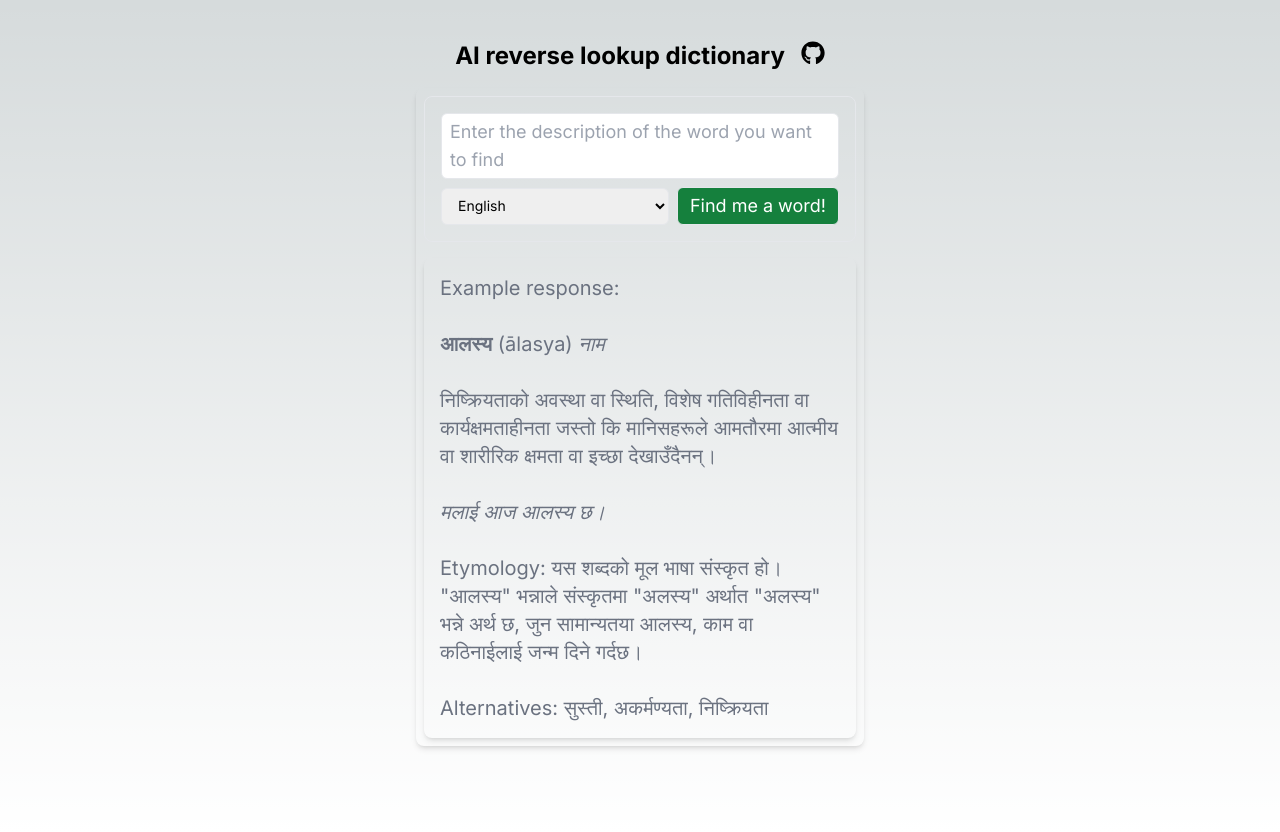
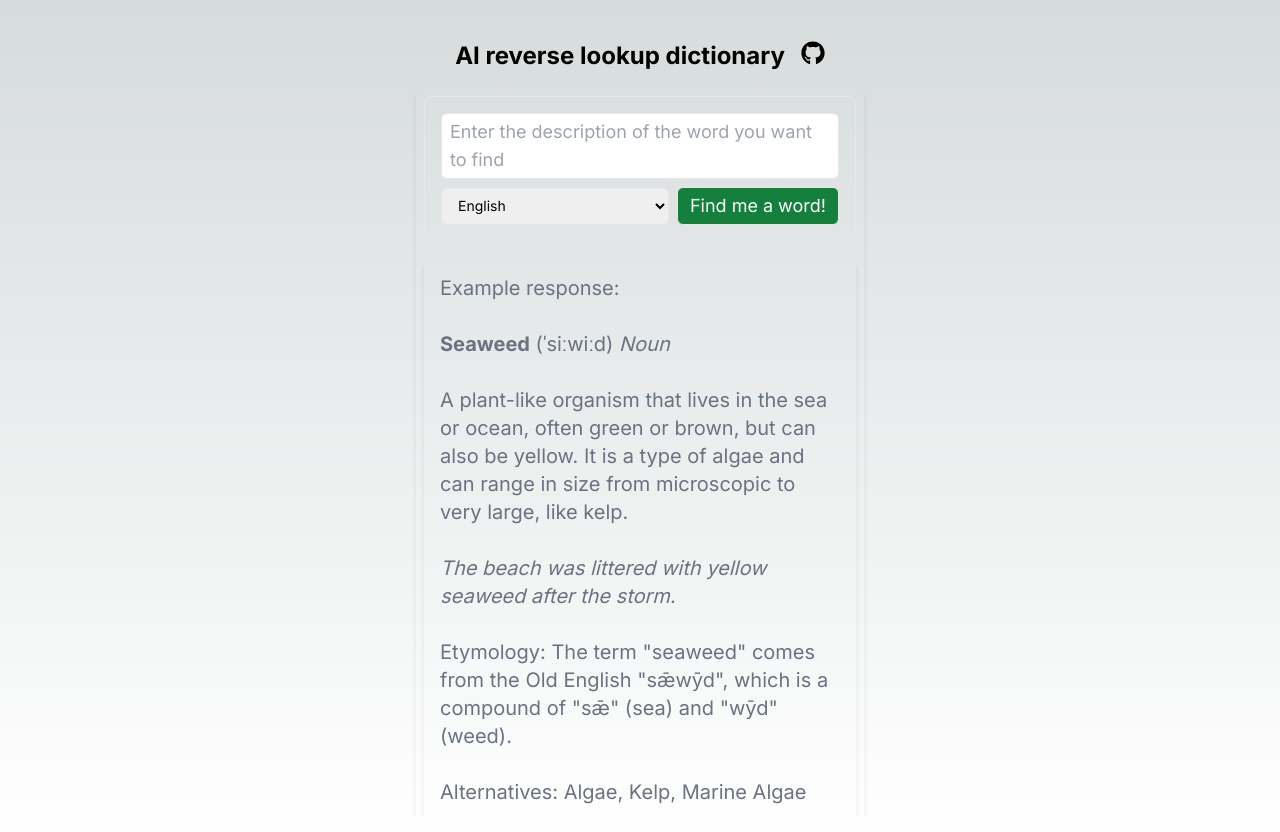
Before and after one commit to parlii/ai-reverse-lookup, a Next.js app: page / in a window 1280 px wide. Built offline with nearby package versions, Linux system fonts and the light colour scheme.

Commit message:
remove kv storage and use 40-mini

```diff
--- a/src/app/api/completion/route.ts
+++ b/src/app/api/completion/route.ts
@@ -4,8 +4,6 @@ import {
   OpenAIApi,
 } from "openai-edge";
 import { OpenAIStream, StreamingTextResponse } from "ai";
-
-import { kv } from "@vercel/kv";
 
 export const runtime = "edge";
 
@@ -32,11 +30,10 @@ function buildPrompt(prompt: string, language: string) {
 
 The entire response should be formatted in Markdown and in the language: ${language}. Do not include any word in any other language. Delineate response as appropriate and use line breaks for better readability.
 
-${
-  language !== "English"
-    ? `Please note that the response should be in the target language ${language}, not English. For example, if the target language is Spanish, the response should be in Spanish, not English. The response should also not include any English translations!`
-    : ""
-}
+${language !== "English"
+      ? `Please note that the response should be in the target language ${language}, not English. For example, if the target language is Spanish, the response should be in Spanish, not English. The response should also not include any English translations!`
+      : ""
+    }
 
 For example, a response might look like this for a word in the Nepali language:
 
@@ -75,21 +72,17 @@ function generateKey(prompt: string) {
 
 async function requestOpenAI(messages: any) {
   const response = await openai.createChatCompletion({
-    model: "gpt-4",
+    model: "gpt-4o-mini",
     stream: true,
     messages: messages,
-    max_tokens: 500,
+    max_tokens: 1000,
     temperature: 0.1,
   });
   return response;
 }
 
 function handleOpenAIResponse(response: any, key: string) {
-  const stream = OpenAIStream(response, {
-    onCompletion: async (completion: string) => {
-      await kv.set(key, completion);
-    },
-  });
+  const stream = OpenAIStream(response);
   return new StreamingTextResponse(stream);
 }
 
--- a/src/app/constants.ts
+++ b/src/app/constants.ts
@@ -2,13 +2,13 @@
 export const response_format = `
 Example response:
 
-**आलस्य** (ālasya) *नाम*
+**Seaweed** (ˈsiːwiːd) *Noun*
 
-निष्क्रियताको अवस्था वा स्थिति, विशेष गतिविहीनता वा कार्यक्षमताहीनता जस्तो कि मानिसहरूले आमतौरमा आत्मीय वा शारीरिक क्षमता वा इच्छा देखाउँदैनन्।
+A plant-like organism that lives in the sea or ocean, often green or brown, but can also be yellow. It is a type of algae and can range in size from microscopic to very large, like kelp.
 
-*मलाई आज आलस्य छ।*
+*The beach was littered with yellow seaweed after the storm.*
 
-Etymology: यस शब्दको मूल भाषा संस्कृत हो। "आलस्य" भन्नाले संस्कृतमा "अलस्य" अर्थात "अलस्य" भन्ने अर्थ छ, जुन सामान्यतया आलस्य, काम वा कठिनाईलाई जन्म दिने गर्दछ।
+Etymology: The term "seaweed" comes from the Old English "sǣwȳd", which is a compound of "sǣ" (sea) and "wȳd" (weed).
 
-Alternatives: सुस्ती, अकर्मण्यता, निष्क्रियता
+Alternatives: Algae, Kelp, Marine Algae
 `;
```
